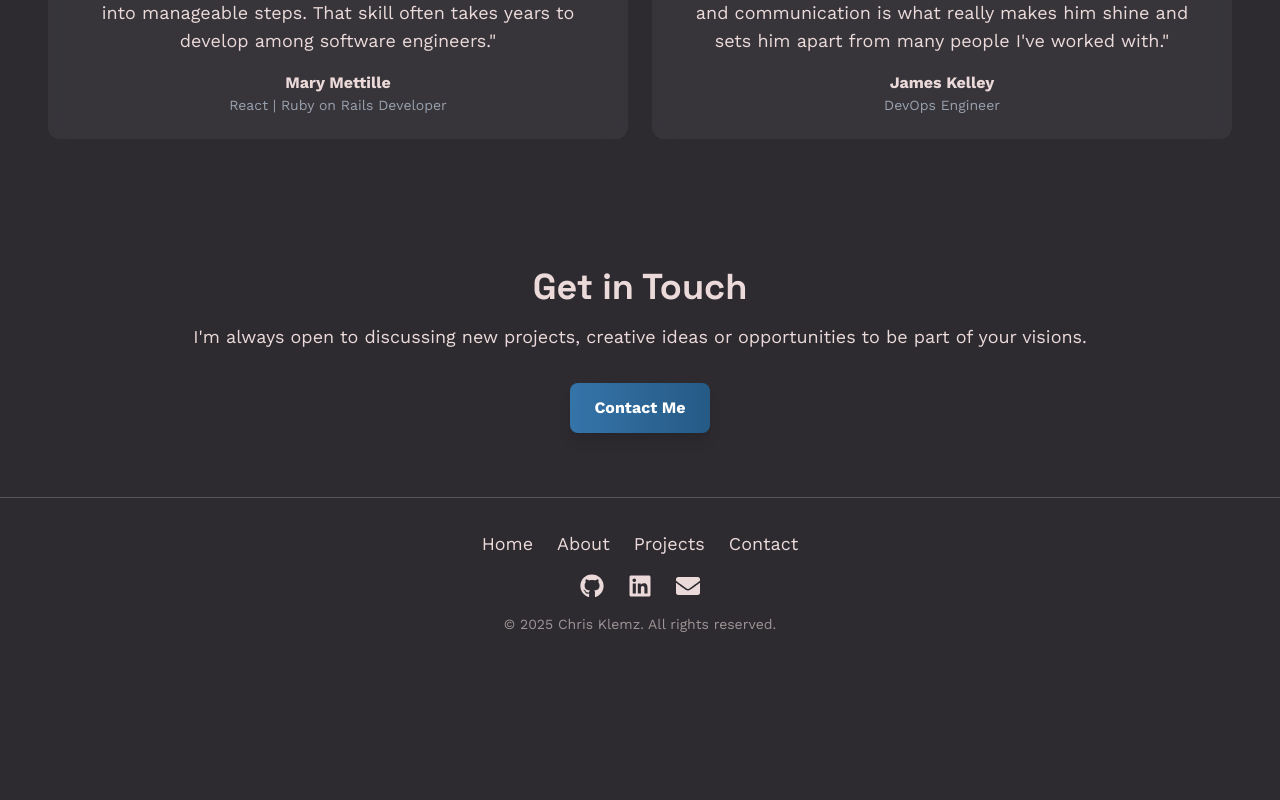
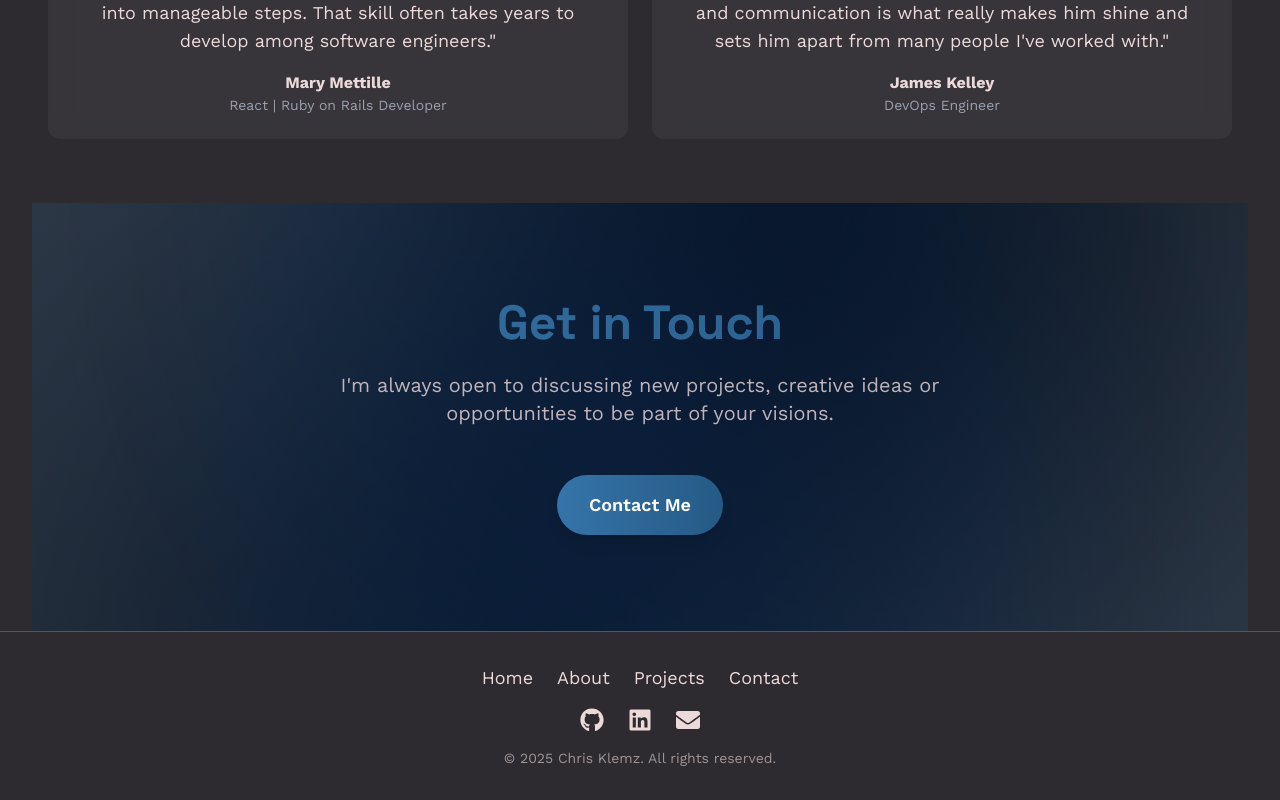
Before and after one commit to Crklemz/portfolio-website, a Next.js app: page / in a window 1280 px wide. Shown: the part 3363-4163 px from the top of the page. Before the commit the page ends 4029 px from the top, so only its background shows below. Built offline with nearby package versions, Linux system fonts and the light colour scheme.

Commit message:
feat: contact motion orbs

```diff
--- a/src/app/components/ContactSection.tsx
+++ b/src/app/components/ContactSection.tsx
@@ -5,17 +5,57 @@ import Link from "next/link";
 
 export default function ContactSection() {
     return (
-        <section className="w-full py-16 px-4">
+        <section className="w-full py-24 px-4 relative overflow-hidden">
+            {/* Background Elements */}
+            <div className="absolute inset-0 bg-gradient-to-br from-[var(--primary)]/20 via-[var(--secondary)]/20 to-[var(--primary)]/20" />
+            <div className="absolute inset-0 bg-[radial-gradient(circle_at_50%_50%,var(--primary),transparent_80%)] opacity-40" />
+
+            {/* Animated Gradient Orbs */}
+            <motion.div
+                className="absolute top-0 -left-4 w-[600px] h-[600px] bg-[var(--primary)] rounded-full mix-blend-multiply filter blur-[120px]"
+                animate={{
+                    scale: [1, 1.4, 1],
+                    x: [0, 200, 0],
+                    y: [0, 150, 0],
+                }}
+                transition={{
+                    duration: 12,
+                    repeat: Infinity,
+                    ease: "easeInOut"
+                }}
+            />
+            <motion.div
+                className="absolute bottom-0 -right-4 w-[600px] h-[600px] bg-[var(--secondary)] rounded-full mix-blend-multiply filter blur-[120px]"
+                animate={{
+                    scale: [1, 1.4, 1],
+                    x: [0, -200, 0],
+                    y: [0, -150, 0],
+                }}
+                transition={{
+                    duration: 12,
+                    repeat: Infinity,
+                    ease: "easeInOut",
+                    delay: 2
+                }}
+            />
+
             <motion.div
                 initial={{ opacity: 0, y: 20 }}
                 whileInView={{ opacity: 1, y: 0 }}
                 transition={{ duration: 0.6 }}
                 viewport={{ once: true }}
-                className="max-w-4xl mx-auto text-center"
+                className="max-w-6xl mx-auto text-center relative"
             >
-                <h2 className="text-3xl md:text-4xl font-bold mb-4">Get in Touch</h2>
-                <p className="text-lg mb-8">I'm always open to discussing new projects, creative ideas or opportunities to be part of your visions.</p>
-                <Link href="/contact" className="btn-primary inline-block">
+                <h2 className="text-4xl md:text-5xl font-bold mb-6 bg-clip-text text-transparent bg-gradient-to-r from-[var(--primary)] to-[var(--secondary)]">
+                    Get in Touch
+                </h2>
+                <p className="text-xl mb-12 text-[var(--foreground)]/80 max-w-2xl mx-auto">
+                    I'm always open to discussing new projects, creative ideas or opportunities to be part of your visions.
+                </p>
+                <Link
+                    href="/contact"
+                    className="btn-primary inline-block px-8 py-4 text-lg font-semibold rounded-full transition-all duration-300 hover:scale-105 hover:shadow-lg"
+                >
                     Contact Me
                 </Link>
             </motion.div>
```
